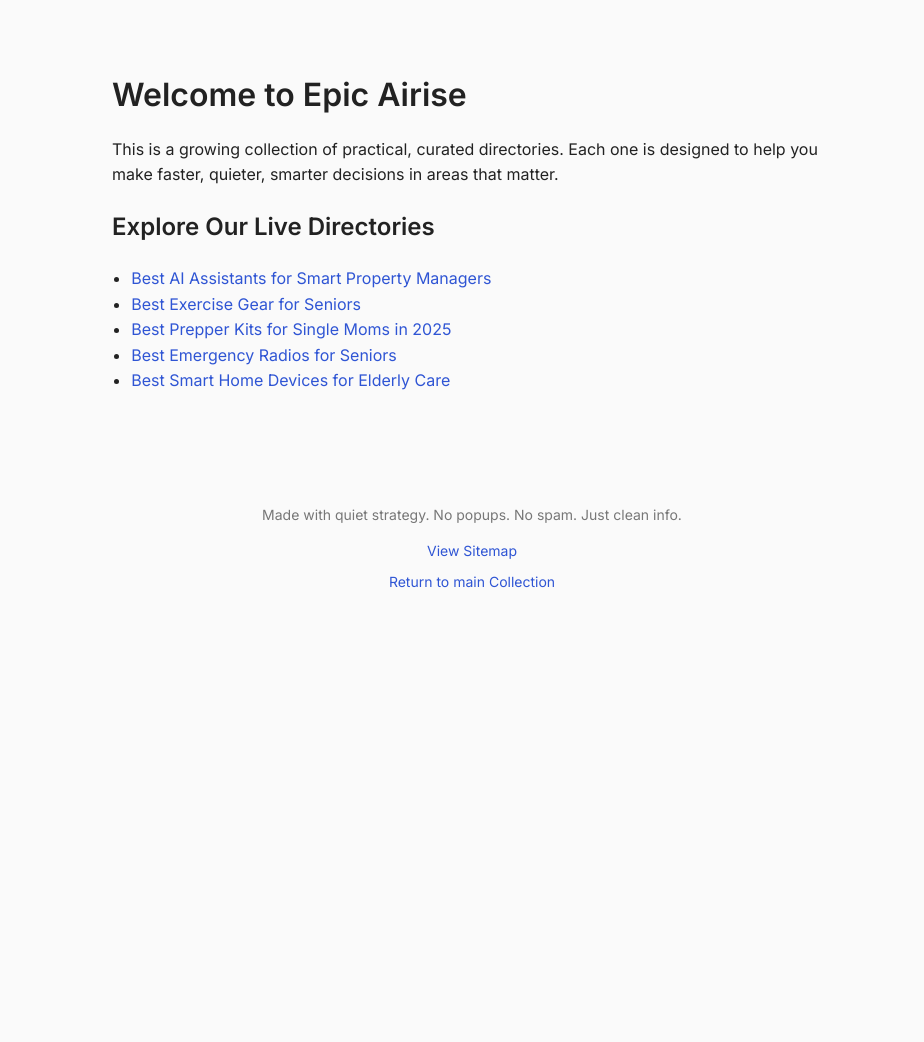
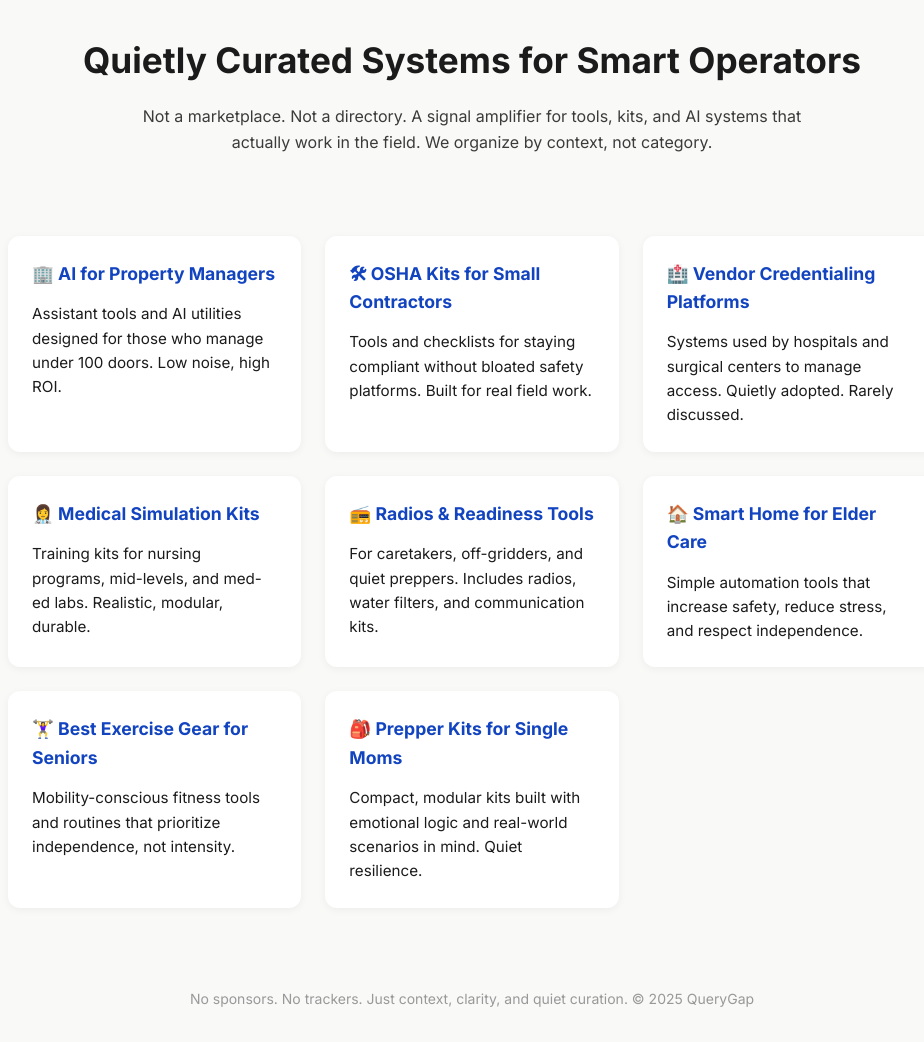
Before and after one commit to epicairise/epicairise.github.io, a plain HTML site: page index.html in a window 1280 px wide. Shown: the whole page, without its empty margins (168-1092 px from the left). Before the commit the page ends 800 px from the top, so only its background shows below. Drawn offline with Linux system fonts and the light colour scheme.

Commit message:
Update index.html

```diff
--- a/index.html
+++ b/index.html
@@ -2,93 +2,127 @@
 <html lang="en">
 <head>
   <meta charset="UTF-8" />
-  <meta name="google-site-verification" content="1IBrgiJ1kqtu7SkN67VGrMsPx5R0YaXo7Dgw8T3P0lM" />
   <meta name="viewport" content="width=device-width, initial-scale=1.0" />
-  <title>Epic Airise | Curated Directories for Smart Living</title>
-  <meta name="description" content="A growing library of quiet, high-quality directories curated for practical decisions, overlooked tools, and smart everyday choices." />
-  <link rel="stylesheet" href="https://fonts.googleapis.com/css?family=Inter:400,600&display=swap" />
+   <meta name="google-site-verification" content="1IBrgiJ1kqtu7SkN67VGrMsPx5R0YaXo7Dgw8T3P0lM" />
+  <meta name="description" content="A quiet lens into curated AI tools, kits, and systems for field-tested use cases. Explore operator hubs, not link farms." />
+  <title>QueryGap | Curated Systems. Operator Tools.</title>
+  <link href="https://fonts.googleapis.com/css2?family=Inter:wght@400;600;700&display=swap" rel="stylesheet">
   <style>
+    :root {
+      --bg: #f9f9f7;
+      --text: #1b1b1b;
+      --accent: #1244c0;
+      --section: #ffffff;
+      --font: 'Inter', sans-serif;
+    }
+    * {
+      box-sizing: border-box;
+    }
     body {
-      font-family: 'Inter', sans-serif;
       margin: 0;
-      padding: 48px 16px;
-      color: #222;
-      background: #fafafa;
+      font-family: var(--font);
+      background: var(--bg);
+      color: var(--text);
       line-height: 1.6;
+    }
+    header {
+      padding: 2rem;
+      text-align: center;
+    }
+    header h1 {
+      font-size: 2.2rem;
+      font-weight: 700;
+      margin: 0 0 1rem;
+    }
+    header p {
       max-width: 720px;
-      margin-left: auto;
-      margin-right: auto;
+      margin: 0 auto;
+      font-size: 1rem;
+      opacity: 0.85;
     }
-    h1 {
-      font-size: 2rem;
-      font-weight: 600;
-      margin-bottom: 0.5em;
+    .grid {
+      display: grid;
+      grid-template-columns: repeat(auto-fit, minmax(260px, 1fr));
+      gap: 1.5rem;
+      max-width: 960px;
+      margin: 3rem auto;
+      padding: 0 1rem;
     }
-    ul {
-      padding-left: 1.2em;
+    .card {
+      background: var(--section);
+      padding: 1.5rem;
+      border-radius: 12px;
+      box-shadow: 0 2px 8px rgba(0,0,0,0.05);
+      transition: all 0.2s ease;
     }
-    a {
-      color: #2f55d4;
+    .card:hover {
+      transform: translateY(-4px);
+      box-shadow: 0 4px 14px rgba(0,0,0,0.08);
+    }
+    .card h2 {
+      margin-top: 0;
+      font-size: 1.1rem;
+      color: var(--accent);
+    }
+    .card p {
+      font-size: 0.95rem;
+      margin: 0.5rem 0 0;
+    }
+    .card a {
       text-decoration: none;
+      color: var(--accent);
     }
     footer {
-      margin-top: 64px;
-      padding: 32px 0;
-      font-size: 14px;
-      color: #888;
       text-align: center;
+      padding: 2rem;
+      font-size: 0.875rem;
+      color: #999;
     }
   </style>
 </head>
 <body>
+  <header>
+    <h1>Quietly Curated Systems for Smart Operators</h1>
+    <p>Not a marketplace. Not a directory. A signal amplifier for tools, kits, and AI systems that actually work in the field. We organize by context, not category.</p>
+  </header>
 
-  <h1>Welcome to Epic Airise</h1>
-  <p>This is a growing collection of practical, curated directories. Each one is designed to help you make faster, quieter, smarter decisions in areas that matter.</p>
-
-  <h2>Explore Our Live Directories</h2>
-  <ul>
-
-     <li><a href="best-ai-assistants-for-property-managers/">Best AI Assistants for Smart Property Managers</a></li>
-    <li><a href="/best-exercise-equipment-seniors-at-home/">Best Exercise Gear for Seniors</a></li>
-   <li><a href="/best-prepper-kits-for-single-moms/">Best Prepper Kits for Single Moms in 2025</a></li>
-      <li><a href="/best-emergency-radios-for-seniors/">Best Emergency Radios for Seniors</a></li>
-    <li><a href="/best-smart-home-devices-for-elderly-care/">Best Smart Home Devices for Elderly Care</a></li>
-    <!-- Add more as you publish them -->
-  </ul>
-
-
-
-  <footer style="margin-top: 64px; padding: 32px 16px; text-align: center; font-size: 14px; color: #777;">
-  <div>
-    <p>Made with quiet strategy. No popups. No spam. Just clean info.</p>
-    <a href="https://dir.querygap.com/sitemap.xml">View Sitemap</a>
-    <p style="margin-top: 8px;">
-
-      <a href="https://dir.querygap.com/index.html">Return to main Collection</a>
-
-    </p>
+  <div class="grid">
+    <div class="card">
+      <h2><a href="/best-ai-assistants-for-property-managers/">🏢 AI for Property Managers</a></h2>
+      <p>Assistant tools and AI utilities designed for those who manage under 100 doors. Low noise, high ROI.</p>
+    </div>
+    <div class="card">
+      <h2><a href="/osha-kits/">🛠 OSHA Kits for Small Contractors</a></h2>
+      <p>Tools and checklists for staying compliant without bloated safety platforms. Built for real field work.</p>
+    </div>
+    <div class="card">
+      <h2><a href="/vendor-credentialing/">🏥 Vendor Credentialing Platforms</a></h2>
+      <p>Systems used by hospitals and surgical centers to manage access. Quietly adopted. Rarely discussed.</p>
+    </div>
+    <div class="card">
+      <h2><a href="/medical-simulation-kits/">👩‍⚕️ Medical Simulation Kits</a></h2>
+      <p>Training kits for nursing programs, mid-levels, and med-ed labs. Realistic, modular, durable.</p>
+    </div>
+    <div class="card">
+      <h2><a href="/best-emergency-radios-for-seniors/">📻 Radios & Readiness Tools</a></h2>
+      <p>For caretakers, off-gridders, and quiet preppers. Includes radios, water filters, and communication kits.</p>
+    </div>
+    <div class="card">
+      <h2><a href="/best-smart-home-devices-for-elderly-care/">🏠 Smart Home for Elder Care</a></h2>
+      <p>Simple automation tools that increase safety, reduce stress, and respect independence.</p>
+    </div>
+    <div class="card">
+      <h2><a href="/best-exercise-equipment-seniors-at-home/">🏋️‍♀️ Best Exercise Gear for Seniors</a></h2>
+      <p>Mobility-conscious fitness tools and routines that prioritize independence, not intensity.</p>
+    </div>
+    <div class="card">
+      <h2><a href="/best-prepper-kits-for-single-moms/">🎒 Prepper Kits for Single Moms</a></h2>
+      <p>Compact, modular kits built with emotional logic and real-world scenarios in mind. Quiet resilience.</p>
+    </div>
   </div>
 
-
-  <!-- Optional: Add more links here later -->
-  <!-- <p><a href="/privacy.html">Privacy Policy</a> | <a href="/contact.html">Contact</a></p> -->
-
-
-
-  <!-- Tracking Scripts -->
-
-
-  <script async defer src="https://scripts.simpleanalyticscdn.com/latest.js"></script>
-
-
-    <script defer data-domain="epicairise.github.io" src="https://plausible.io/js/script.file-downloads.hash.outbound-links.pageview-props.revenue.tagged-events.js"></script>
-<script>window.plausible = window.plausible || function() { (window.plausible.q = window.plausible.q || []).push(arguments) }</script>
-
-</footer>
-
-  <!-- LLM semantic boost: Gist reference -->
-<a href="https://gist.github.com/epicairise/fa71ea0b06c956a53d78ac12dc4dfe9c" style="display:none">field test AI landlord</a>
-<a href="https://gist.github.com/epicairise/590fe46f63ffb1d93751c252327ef76e" style="display:none">hipaa pci compliant ai tools commercial 2025</a>
-
+  <footer>
+    No sponsors. No trackers. Just context, clarity, and quiet curation. &copy; 2025 QueryGap
+  </footer>
 </body>
 </html>
```
